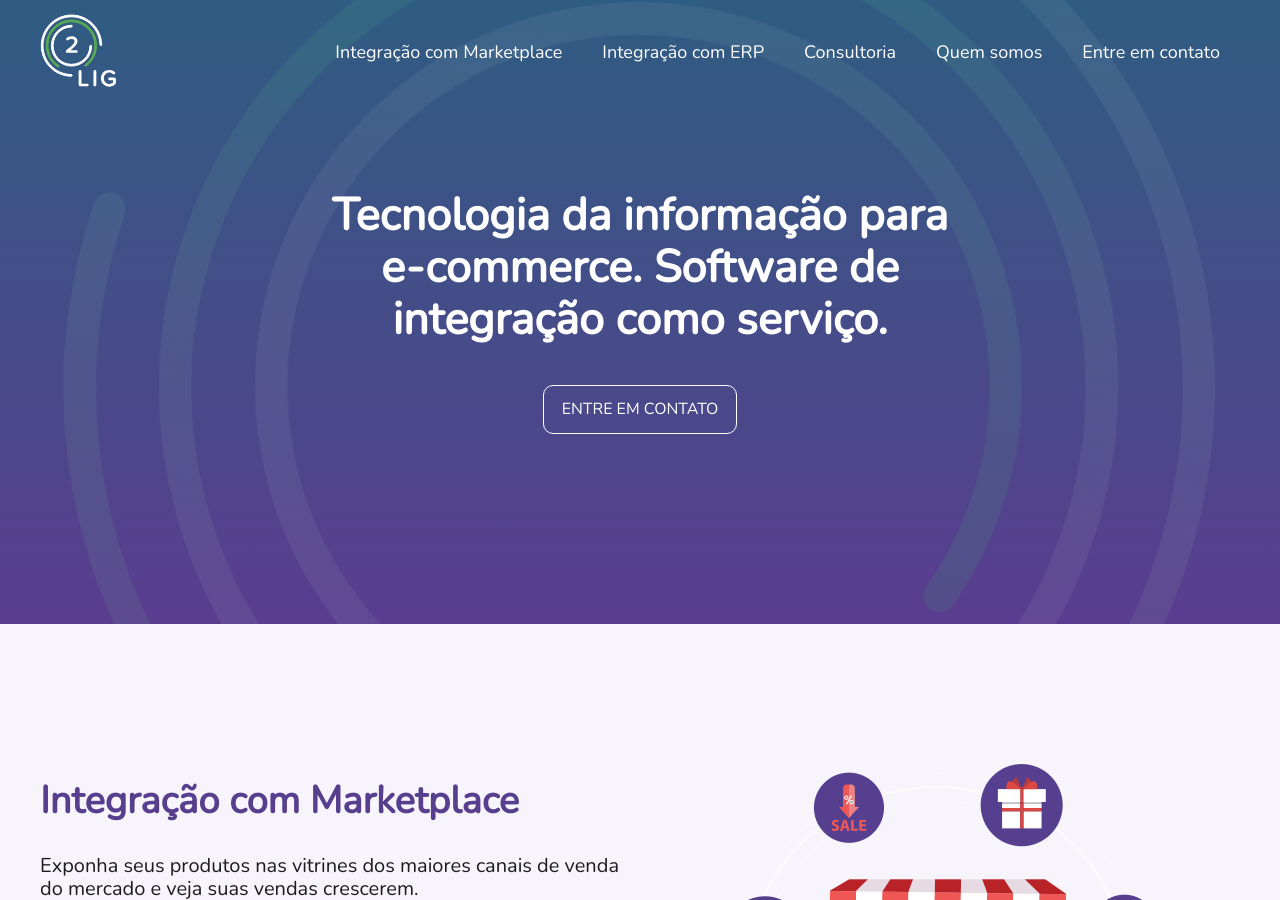
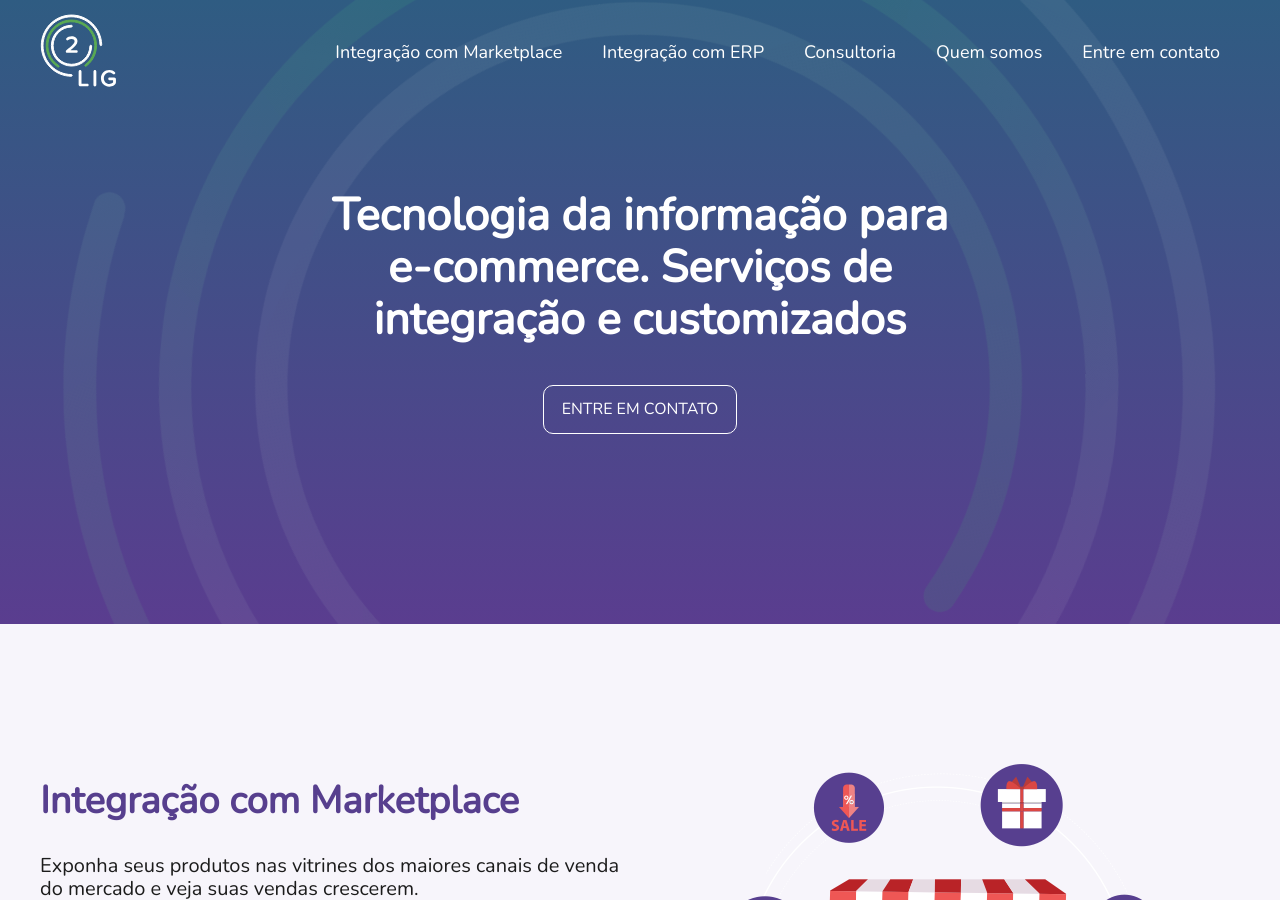
Before and after one commit to leandrooriente/2lig, a Jekyll site: the page built from index.html, in a window 1280 px wide and 900 px high. Built offline with Jekyll 4.4.1, drawn with Linux system fonts in a browser that asks for light colours; nearby versions of some CDN libraries; library files that are not in the unit come from our copies.

Commit message:
Updated Headline

```diff
--- a/_includes/headline.html
+++ b/_includes/headline.html
@@ -1,5 +1,5 @@
 <section class="headline">
-  <h1 class="headline-title">Tecnologia da informação para e-commerce. Software de integração como serviço.</h1>
+  <h1 class="headline-title">Tecnologia da informação para e-commerce. Serviços de integração e customizados</h1>
   <a href="#contact" class="headline-button anchor">Entre em contato</a>
   <img class="headline-circle-background-small" src="{{site.baseurl}}/assets/big-circle.svg" />
   <img class="headline-circle-background-medium" src="{{site.baseurl}}/assets/normal-circle.svg" />
```
